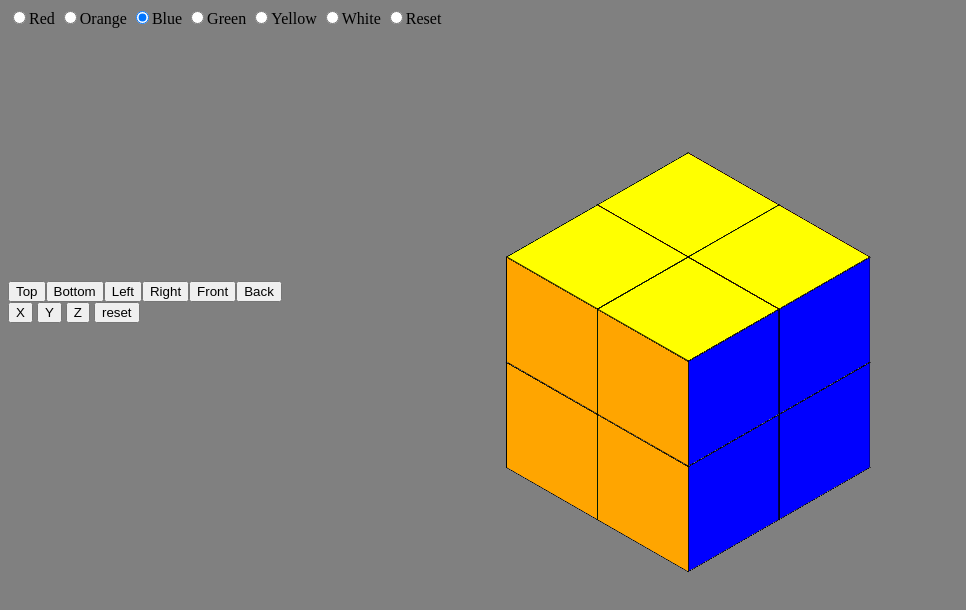
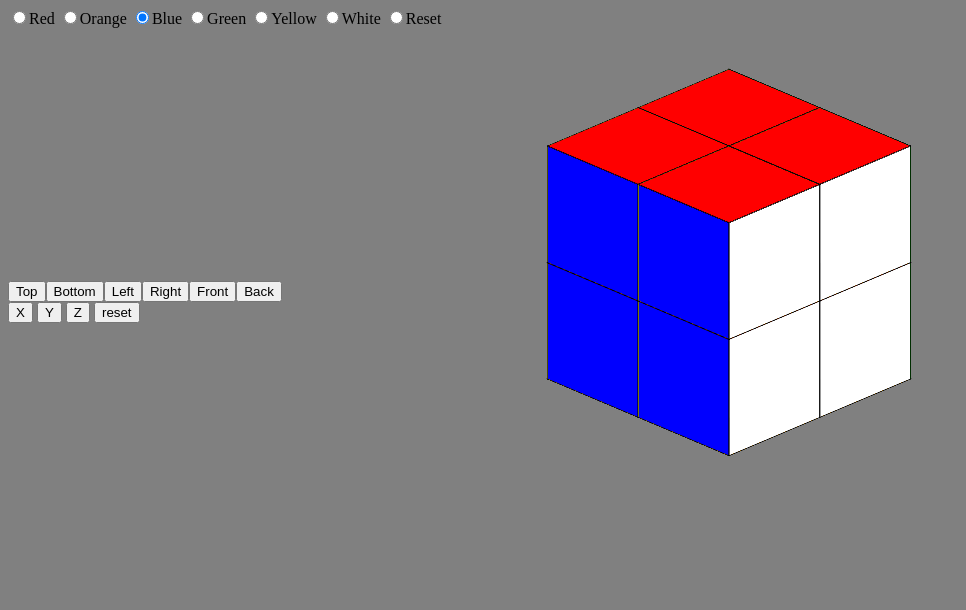
Before and after one commit to nvairavan/Sparta-Project-1, a plain HTML site: page index.html in a window 1280 px wide. Both pictures are taken after a click on the radio button 142 px from the left and 17 px from the top of the page. Shown: the whole page, without its empty margins (0-966 px from the left). Drawn offline with Linux system fonts and the light colour scheme.

Commit message:
Whole cube rotates with use of radio button

```diff
--- a/main.css
+++ b/main.css
@@ -10,8 +10,10 @@ background-color: grey;
 .cube {
   margin: 20% 20% 20% 20%;
   transform-style: preserve-3d;
-  transform: rotateX(-35deg) rotateY(135deg);
+  /* transform: rotateX(-35deg) rotateY(135deg); */
   font-size: 400%;
+  transform: rotate3d(1, 1, 0, -90deg);
+  transition: all 250ms;
 }
 
 .side {
@@ -125,17 +127,12 @@ background-color: grey;
 #radio-bottom:checked ~ .element .cube {
   transform: rotateX(-115deg) rotateZ(-225deg) rotateY(90deg);
 }
-
+#radio-right:checked ~ .element .cube {
+  transform: rotateX(-115deg) rotateZ(45deg) rotateY(180deg);
+}
+#radio-left:checked ~ .element .cube {
+  transform: rotateX(-115deg) rotateZ(-135deg) rotateY(180deg);
+}
 #radio-reset:checked ~ .element .cube {
  transform: rotateX(-35deg) rotateY(135deg);
 }
-
-
-#radio-right:checked ~ .element .cube {
-  transform: rotateX(-115deg) rotateZ(-135deg) rotateY(90deg);
-}
-
-
-#radio-left:checked ~ .element .cube {
-  transform: rotate3d(45deg);
-}
```
